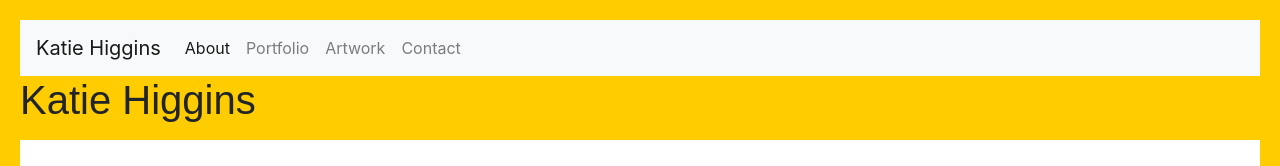
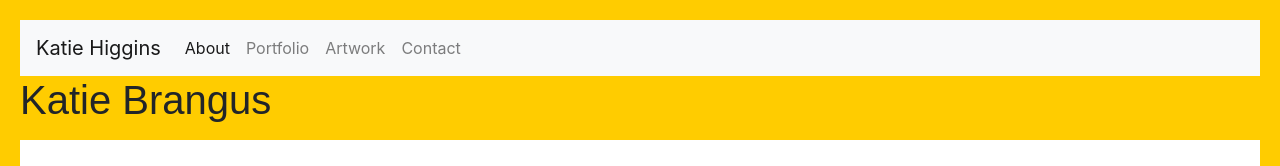
Before and after one commit to kat9513/Portfolio3.0, a React (Create React App) app: page / in a window 1280 px wide. Shown: the top 166 px of the page. Built offline with nearby package versions, Linux system fonts and the light colour scheme.

Commit message:
heroku test

```diff
--- a/src/components/Main/Main.js
+++ b/src/components/Main/Main.js
@@ -22,7 +22,7 @@ class Main extends Component {
                 <NavBar />
                 <HashRouter>
                     <div>
-                        <h1>Katie Higgins</h1>
+                        <h1>Katie Brangus</h1>
                         <ul className="header">
 
                         </ul>
```
